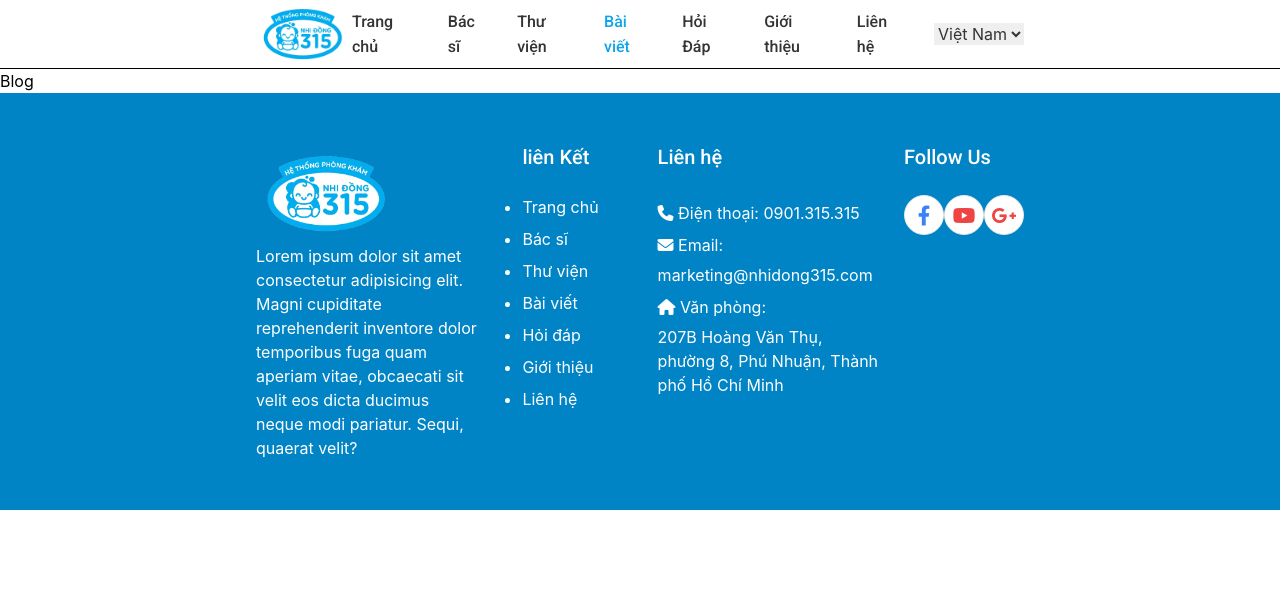
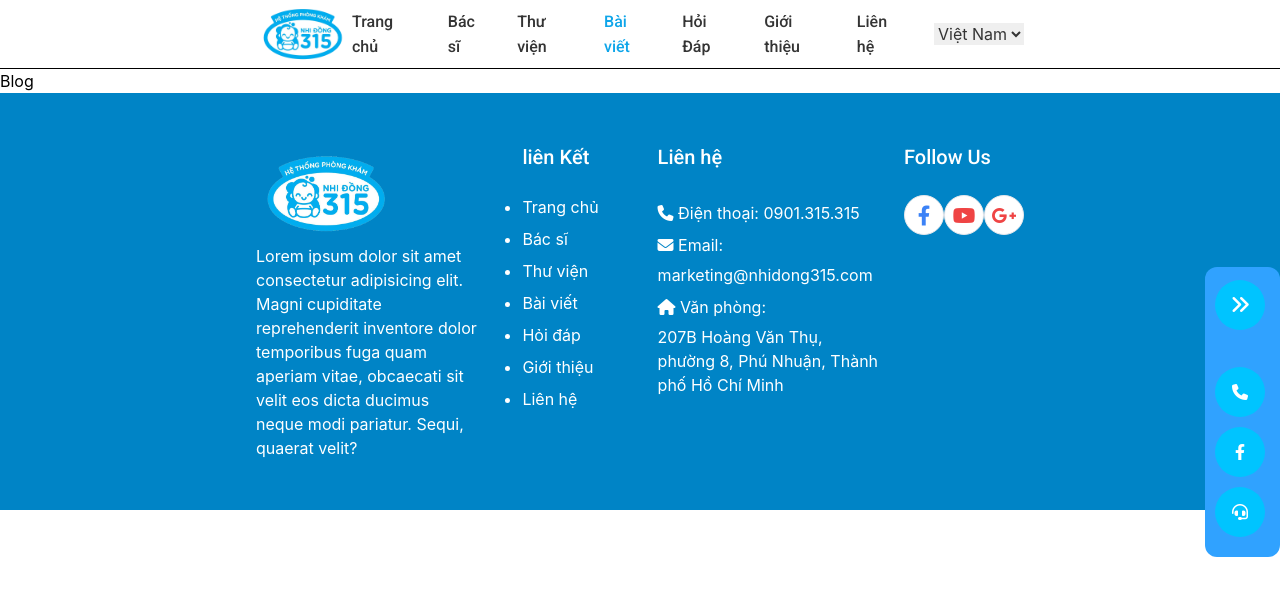
Before and after one commit to QuocTai2002/nhidong315, a React (Create React App) app: page /blog in a window 1280 px wide. Shown: the top 596 px of the page. Built offline with nearby package versions, Linux system fonts and the light colour scheme.

Commit message:
update drawer

```diff
--- a/package.json
+++ b/package.json
@@ -6,13 +6,14 @@
     "@testing-library/jest-dom": "^5.16.5",
     "@testing-library/react": "^13.4.0",
     "@testing-library/user-event": "^13.5.0",
-    "antd": "^5.5.0",
+    "antd": "^5.5.1",
     "i18next": "^22.5.0",
     "react": "^18.2.0",
     "react-dom": "^18.2.0",
     "react-i18next": "^12.3.1",
     "react-router-dom": "^6.11.1",
     "react-scripts": "5.0.1",
+    "sass": "^1.62.1",
     "web-vitals": "^2.1.4"
   },
   "scripts": {
--- a/src/Componens/foodters/Footers.jsx
+++ b/src/Componens/foodters/Footers.jsx
@@ -1,49 +1,114 @@
-import React from 'react'
-import { Link } from 'react-router-dom'
-import './footerStyle.css'
+import React from "react";
+import { Link } from "react-router-dom";
+import "./footerStyle.css";
 const Footers = () => {
   return (
-    <div className='footer_background'>
-       <footer className='container mx-auto w-3/5'>
-      <div className='flex  justify-around gap-6'>
-      <div className='w-2/6'>
-        <img className='w-36' src="images/logo_nhidong315.png"  alt="nhi đồng 315" />
-        <p>Lorem ipsum dolor sit amet consectetur adipisicing elit. Magni cupiditate reprehenderit inventore dolor temporibus fuga quam aperiam vitae, obcaecati sit velit eos dicta ducimus neque modi pariatur. Sequi, quaerat velit?</p>
+    <div className="footer_background">
+      <footer className="container mx-auto w-3/5">
+        <div className="flex  justify-around gap-6">
+          <div className="w-2/6">
+            <img
+              className="w-36"
+              src="images/logo_nhidong315.png"
+              alt="nhi đồng 315"
+            />
+            <p>
+              Lorem ipsum dolor sit amet consectetur adipisicing elit. Magni
+              cupiditate reprehenderit inventore dolor temporibus fuga quam
+              aperiam vitae, obcaecati sit velit eos dicta ducimus neque modi
+              pariatur. Sequi, quaerat velit?
+            </p>
           </div>
-      <div className=' w-1/6 ml-5'>
-        <h2 className='mb-6 text-xl'>liên Kết</h2>
-        <ul className='list-disc'>
-          <li className='pb-2 hover:translate-x-3 duration-500'><Link to='/' >Trang chủ</Link></li>
-          <li className='pb-2 hover:translate-x-3 duration-500'><Link to='/Doctor'>Bác sĩ</Link></li>
-          <li className='pb-2 hover:translate-x-3 duration-500'><Link to='/Library'>Thư viện</Link></li>
-          <li className='pb-2 hover:translate-x-3 duration-500'><Link to='/blog'>Bài viết</Link></li>
-          <li className='pb-2 hover:translate-x-3 duration-500'><Link to='/Q&A'>Hỏi đáp</Link></li>
-          <li className='pb-2 hover:translate-x-3 duration-500'><Link to='/Introduce'>Giới thiệu</Link></li>
-          <li className='pb-2 hover:translate-x-3 duration-500'><Link to='/Contact'>Liên hệ</Link></li>
+          <div className=" w-1/6 ml-5">
+            <h2 className="mb-6 text-xl">liên Kết</h2>
+            <ul className="list-disc">
+              <li className="pb-2 hover:translate-x-3 duration-500">
+                <Link to="/">Trang chủ</Link>
+              </li>
+              <li className="pb-2 hover:translate-x-3 duration-500">
+                <Link to="/Doctor">Bác sĩ</Link>
+              </li>
+              <li className="pb-2 hover:translate-x-3 duration-500">
+                <Link to="/Library">Thư viện</Link>
+              </li>
+              <li className="pb-2 hover:translate-x-3 duration-500">
+                <Link to="/blog">Bài viết</Link>
+              </li>
+              <li className="pb-2 hover:translate-x-3 duration-500">
+                <Link to="/Q&A">Hỏi đáp</Link>
+              </li>
+              <li className="pb-2 hover:translate-x-3 duration-500">
+                <Link to="/Introduce">Giới thiệu</Link>
+              </li>
+              <li className="pb-2 hover:translate-x-3 duration-500">
+                <Link to="/Contact">Liên hệ</Link>
+              </li>
             </ul>
           </div>
-      <div className='w-2/6 '>
-        <h2 className='mb-6 text-xl'>Liên hệ</h2>
-        <ul className=''>
-          <li className='pb-2 footer_phone'><span><i class="fa fa-phone"></i> Điện thoại: </span><a href="tel:0901315315" data-replace="0901.315.315"><span> 0901.315.315</span></a></li>
-          <li className='pb-2 footer_email'><span><i class="fa fa-envelope"></i> Email: </span><a href="mailto:marketing@nhidong315.com" data-replace="marketing@nhidong315.com"><span> marketing@nhidong315.com</span></a></li>
-          <li className='pb-2 footer_address'><span><i class="fa fa-home"></i> Văn phòng: </span><a href="https://www.google.com/maps/place/207B+Ho%C3%A0ng+V%C4%83n+Th%E1%BB%A5,+Ph%C6%B0%E1%BB%9Dng+8,+Ph%C3%BA+Nhu%E1%BA%ADn,+Th%C3%A0nh+ph%E1%BB%91+H%E1%BB%93+Ch%C3%AD+Minh,+Vietnam/@10.7996402,106.6692164,17z/data=!3m1!4b1!4m6!3m5!1s0x31752928c2be7997:0xa25a4d15c48d9313!8m2!3d10.7996402!4d106.6717913!16s%2Fg%2F11csh95j1f" data-replace="207B Hoàng Văn Thụ, phường 8, Phú Nhuận, Thành phố Hồ Chí Minh"><span>207B Hoàng Văn Thụ, phường 8, Phú Nhuận, Thành phố Hồ Chí Minh</span> </a></li>
+          <div className="w-2/6 ">
+            <h2 className="mb-6 text-xl">Liên hệ</h2>
+            <ul className="">
+              <li className="pb-2 footer_phone">
+                <span>
+                  <i class="fa fa-phone"></i> Điện thoại:{" "}
+                </span>
+                <a href="tel:0901315315" data-replace="0901.315.315">
+                  <span> 0901.315.315</span>
+                </a>
+              </li>
+              <li className="pb-2 footer_email">
+                <span>
+                  <i class="fa fa-envelope"></i> Email:{" "}
+                </span>
+                <a
+                  href="mailto:marketing@nhidong315.com"
+                  data-replace="marketing@nhidong315.com"
+                >
+                  <span> marketing@nhidong315.com</span>
+                </a>
+              </li>
+              <li className="pb-2 footer_address">
+                <span>
+                  <i class="fa fa-home"></i> Văn phòng:{" "}
+                </span>
+                <a
+                  href="https://www.google.com/maps/place/207B+Ho%C3%A0ng+V%C4%83n+Th%E1%BB%A5,+Ph%C6%B0%E1%BB%9Dng+8,+Ph%C3%BA+Nhu%E1%BA%ADn,+Th%C3%A0nh+ph%E1%BB%91+H%E1%BB%93+Ch%C3%AD+Minh,+Vietnam/@10.7996402,106.6692164,17z/data=!3m1!4b1!4m6!3m5!1s0x31752928c2be7997:0xa25a4d15c48d9313!8m2!3d10.7996402!4d106.6717913!16s%2Fg%2F11csh95j1f"
+                  data-replace="207B Hoàng Văn Thụ, phường 8, Phú Nhuận, Thành phố Hồ Chí Minh"
+                  target="blank"
+                >
+                  <span>
+                    207B Hoàng Văn Thụ, phường 8, Phú Nhuận, Thành phố Hồ Chí
+                    Minh
+                  </span>{" "}
+                </a>
+              </li>
             </ul>
           </div>
-      <div className='w-1/6'>
-        <h2 className='mb-6 text-xl'>Follow Us</h2>
-        <ul className='flex items-center justify-between'>
-          <li className='text-center  '><a href=""><i class="w-10 h-10 bg-white hover:border-white border  hover:scale-125 hover:text-white duration-500 hover:bg-black text-blue-500 leading-10 text-xl rounded-full fab fa-facebook-f"></i></a></li>
-          <li className='text-center  '> <a href=""><i class="w-10 h-10 bg-white hover:scale-125 border hover:border-white hover:text-white duration-500 hover:bg-black text-red-500 leading-10 text-xl rounded-full fab fa-youtube"></i></a></li>
-          <li className='text-center '><a href=""><i class="w-10 h-10 bg-white  hover:scale-125 border hover:border-white hover:text-white duration-500 hover:bg-black text-red-500 leading-10 text-xl rounded-full fab fa-google-plus-g"></i></a></li>
+          <div className="w-1/6">
+            <h2 className="mb-6 text-xl">Follow Us</h2>
+            <ul className="flex items-center justify-between">
+              <li className="text-center  ">
+                <a href="https://www.facebook.com/hethongphongkhamnhidong315" target="blank">
+                  <i class="w-10 h-10 bg-white hover:border-white border  hover:scale-125 hover:text-white duration-500 hover:bg-black text-blue-500 leading-10 text-xl rounded-full fab fa-facebook-f"></i>
+                </a>
+              </li>
+              <li className="text-center  ">
+                {" "}
+                <a href="https://www.youtube.com/@hethongphongkhamnhiong3159" target="blank">
+                  <i class="w-10 h-10 bg-white hover:scale-125 border hover:border-white hover:text-white duration-500 hover:bg-black text-red-500 leading-10 text-xl rounded-full fab fa-youtube"></i>
+                </a>
+              </li>
+              <li className="text-center ">
+                <a href="" target="blank">
+                  <i class="w-10 h-10 bg-white  hover:scale-125 border hover:border-white hover:text-white duration-500 hover:bg-black text-red-500 leading-10 text-xl rounded-full fab fa-google-plus-g"></i>
+                </a>
+              </li>
             </ul>
           </div>
         </div>
-
       </footer>
     </div>
+  );
+};
 
-  )
-}
-
-export default Footers
+export default Footers;
--- /dev/null
+++ b/src/Componens/modalDrawer/Drawer.jsx
@@ -0,0 +1,42 @@
+import React, { useState } from "react";
+import {Tooltip} from 'antd'
+import "./style.scss";
+const Drawer = () => {
+  const [value, setValue] = useState(true);
+  const onChange = () => {
+    value ? setValue(false) : setValue(true);
+  };
+  return (
+    <div>
+       <button className={value ? 'button_drawer':'button_drawer active'} onClick={onChange}>
+          <i class="fa fa-angle-double-right"></i>
+      </button>
+       <div className={value ? 'container_drawer' : 'container_drawer active' }>
+     <div className="content_drawer">
+        <ul className="text-center">
+          <li>
+            <Tooltip title='Zalo' placement="left" color="blue">
+              <a href=""> <i class="fa fa-phone"></i></a>
+            </Tooltip>
+
+          </li>
+          <li>
+            <Tooltip title='Facebook' placement="left" color="blue">
+              <a href=""> <i class="fab fa-facebook-f"></i></a>
+            </Tooltip>
+
+          </li>
+          <li>
+            <Tooltip title='Hổ Trợ' placement="left" color="blue">
+              <a href=""> <i class="fa fa-headset"></i></a>
+            </Tooltip>
+
+          </li>
+        </ul>
+      </div>
+    </div>
+    </div>
+
+  );
+};
+export default Drawer;
--- /dev/null
+++ b/src/Componens/modalDrawer/style.scss
@@ -0,0 +1,62 @@
+//color
+$color-bg: #00C4FF;
+$bg-color-first: #30A2FF;
+.container_drawer{
+        background-color:$bg-color-first;
+        border-radius: 12px;
+        padding: 10px;
+        padding-top: 100px;
+        position: relative;
+        transition: all .3s;
+
+}
+.container_drawer.active{
+    transform: translateX(85px);
+}
+.button_drawer {
+    position: fixed;
+    top: 35%;
+    right: 15px;
+    transition: all .5s;
+    z-index: 10;
+    i{
+    opacity: 1;
+    color: white;
+    width: 50px;
+    height: 50px;
+    line-height: 50px;
+    background-color:$color-bg;
+    border-radius: 50%;
+    font-size: 20px;
+    margin-bottom: 40px;
+    transition: all .3s;
+    }
+}
+.button_drawer.active{
+    i{
+        transform: rotate(180deg);
+        opacity: 0.7;
+    }
+}
+.content_drawer{
+    // background-color: bisque;
+    ul{
+        li{
+            text-align: left;
+            color: white;
+            i{
+            font-size: 16px;
+            margin-right: 5px;
+            text-align: center;
+            color: white;
+            width: 50px;
+            height: 50px;
+            line-height: 50px;
+            background-color: $color-bg;
+            border-radius: 50%;
+            margin-bottom: 10px;
+            }
+
+        }
+    }
+}
--- a/src/HOCs/LayoutWeb.jsx
+++ b/src/HOCs/LayoutWeb.jsx
@@ -1,6 +1,7 @@
 import React from 'react'
 import Headers from '../Componens/Headers/Headers'
 import Footers from '../Componens/foodters/Footers'
+import Drawer from '../Componens/modalDrawer/Drawer'
 
 const LayoutWeb = (props) => {
   return (
@@ -8,6 +9,7 @@ const LayoutWeb = (props) => {
         <Headers/>
         {props.children}
         <Footers/>
+        <div className='fixed top-1/3 right-0'><Drawer/></div>
     </div>
   )
 }
```
Also changed, not shown: 1 other file (tests, documents, lock files or other folders). Lines whose indentation alone changed are shown as unchanged.
